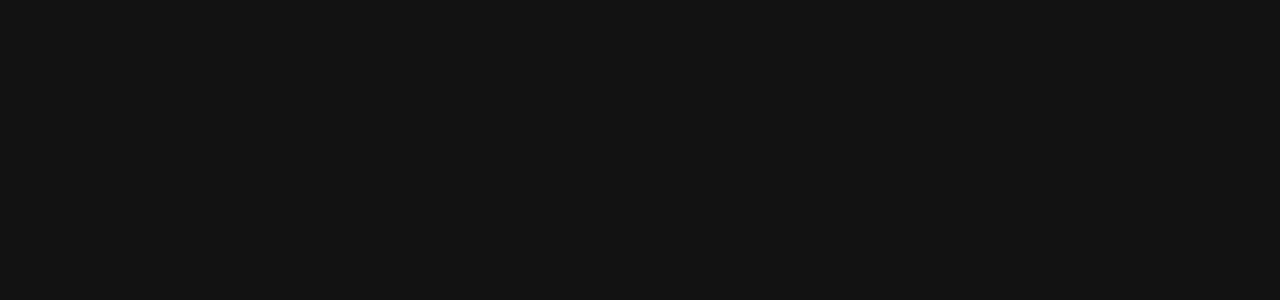
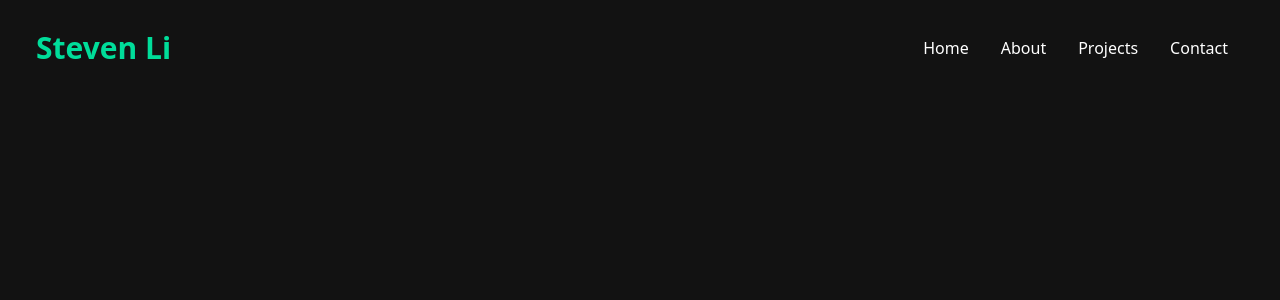
Before and after one commit to StevenNZ/portfolio, a React (Create React App) app in the folder portfolio-app/: page / in a window 1280 px wide. Shown: the top 300 px of the page. Built offline with nearby package versions, Linux system fonts and the light colour scheme.

Commit message:
feat: initial navbar component implemented

```diff
--- a/portfolio-app/src/App.js
+++ b/portfolio-app/src/App.js
@@ -1,7 +1,12 @@
 import React from "react";
+import Navbar from "./components/Navbar";
 
 function App() {
-  return <div className="App"></div>;
+  return (
+    <div className="App">
+      <Navbar />
+    </div>
+  );
 }
 
 export default App;
--- /dev/null
+++ b/portfolio-app/src/components/Navbar.jsx
@@ -0,0 +1,17 @@
+import React from "react";
+
+const Navbar = () => {
+  return (
+    <div className="flex justify-between items-center h-24 max-w-[1240px] mx-auto px-4 text-white">
+      <h1 className="w-full text-3xl font-bold text-[#00dd9a]">Steven Li</h1>
+      <ul className="flex">
+        <li className="p-4">Home</li>
+        <li className="p-4">About</li>
+        <li className="p-4">Projects</li>
+        <li className="p-4">Contact</li>
+      </ul>
+    </div>
+  );
+};
+
+export default Navbar;
```
